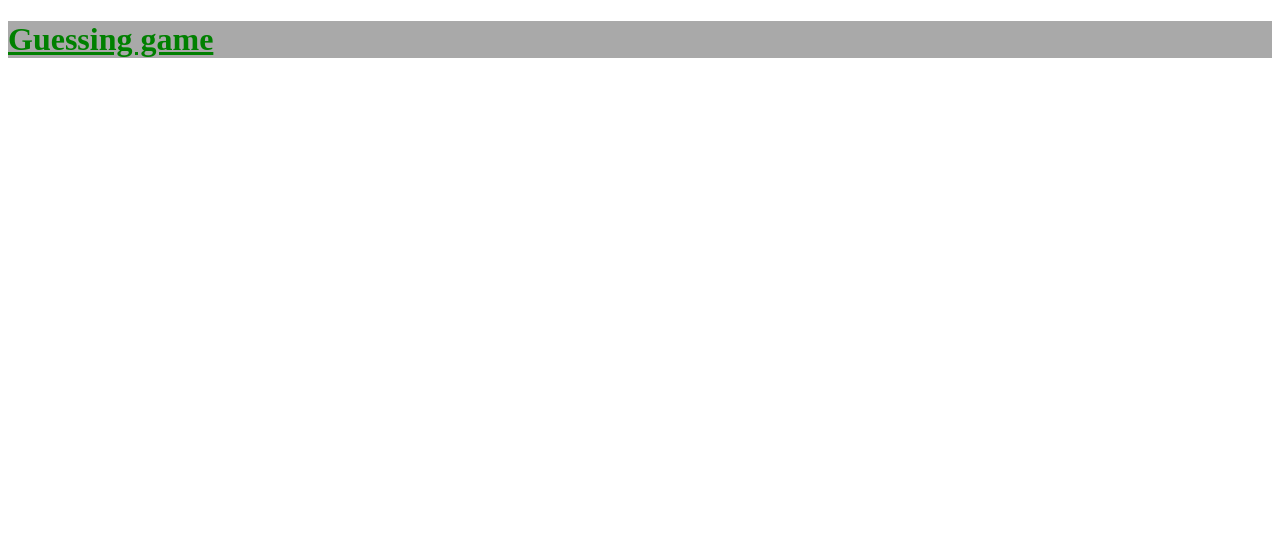
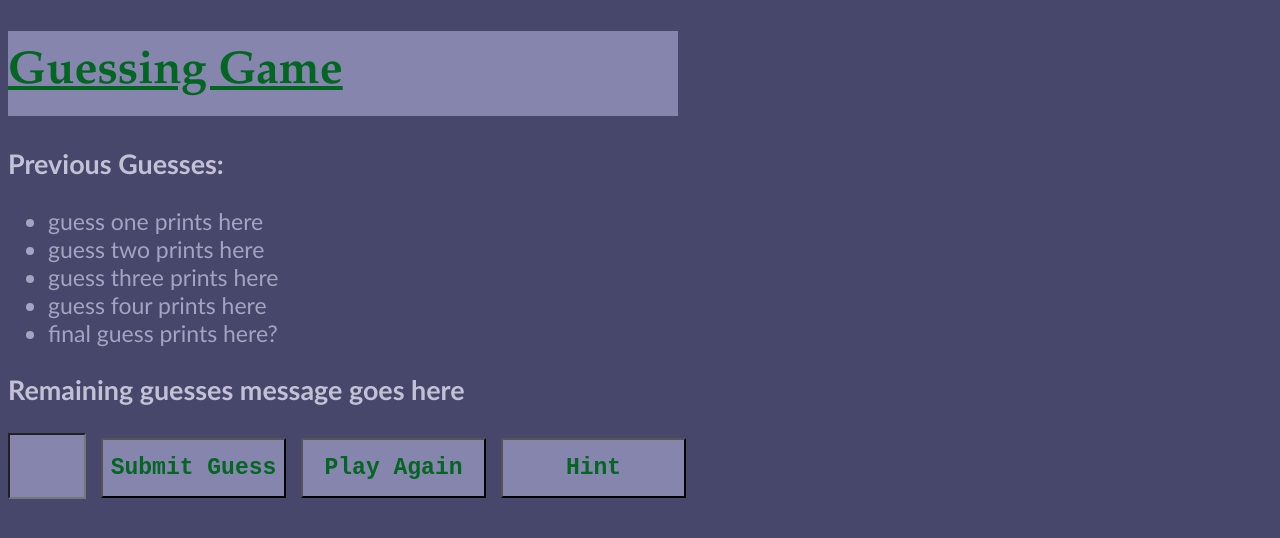
Before and after one commit to aesokolowski/Guessing-Game, a plain HTML site: page index.html in a window 1280 px wide. Drawn offline with Linux system fonts and the light colour scheme.

Commit message:
html/css layout complete

```diff
--- a/guessinggame.css
+++ b/guessinggame.css
@@ -1,5 +1,44 @@
+/* Andy Sokolowski    2019/09/04     guessinggame.css */
+body {
+  font-size: 23px;
+  color: #a3a3c2;
+  background-color: #47476b;
+  font-family: Optima, Arial, sans-serif;
+}
+
 h1 {
-  color: green;
-  background-color: darkgray;
+  font-family: Palatino, "Times New Roman", serif;
+  width: 670px;
   text-decoration: underline;
+  padding: 15px 0px;
 }
+
+h3 {
+  color: #c2c2d6;
+  font-family: "Trebuchet MS";
+}
+
+#guess-box {
+  text-align: center;
+  font-size: 23px;
+  height: 60px;
+  width: 70px;
+}
+
+p button {
+  font-size: 23px;
+  height: 60px;
+  width: 185px;
+}
+
+h1, #guess-box, p button {
+  color: #006622;
+  background-color: #8585ad;
+  font-weight: bold;
+}
+
+#guessbox, p button {
+  margin-left: 15px;
+  margin-bottom: 15px;
+  font-family: "Andale Mono", "Courier New", monospace;
+}
--- a/index.html
+++ b/index.html
@@ -1,11 +1,30 @@
 <!DOCTYPE html>
+<!--  Andy Sokolowski      2019/09/04     index.html (guessing game) -->
 <html>
   <head>
     <meta charset="utf-8" />
+    <meta name="viewport" content="width=device-width, initial-scale=1.0" />
     <link rel="stylesheet" href="guessinggame.css" />
     <title>Guessing Game</title>
   </head>
   <body>
-    <h1>Guessing game</h1>
+    <h1>Guessing Game</h1>
+    <h3>Previous Guesses:</h3>
+    <p>
+      <ul>
+        <li>guess one prints here</li>
+        <li>guess two prints here</li>
+        <li>guess three prints here</li>
+        <li>guess four prints here</li>
+        <li>final guess prints here?</li>
+      </ul>
+    </p>
+    <p>
+      <h3>Remaining guesses message goes here</h3>
+    </p>
+    <p>
+      <input type="text" id="guess-box" maxlength="3"/><button>Submit Guess
+          </button><button>Play Again</button><button id="hint">Hint</button>
+    </p>
   </body>
 </html>
```
